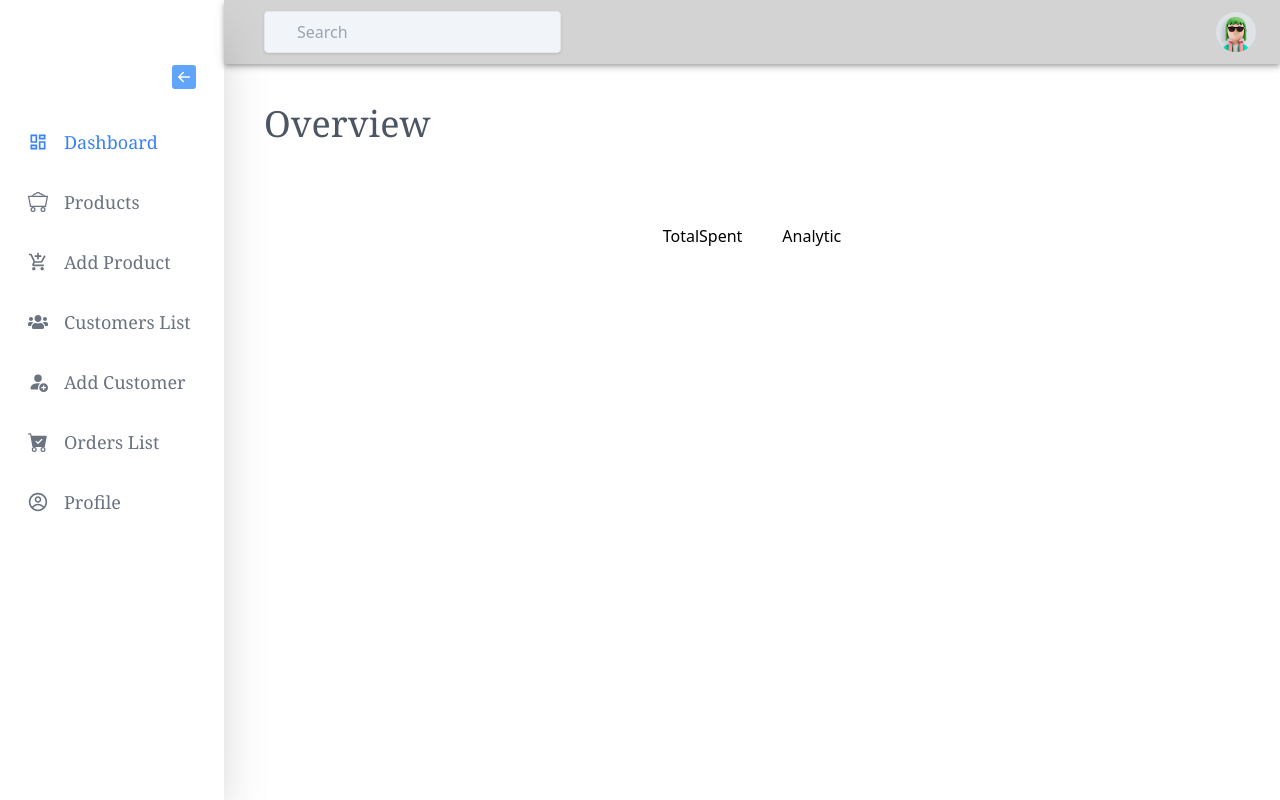
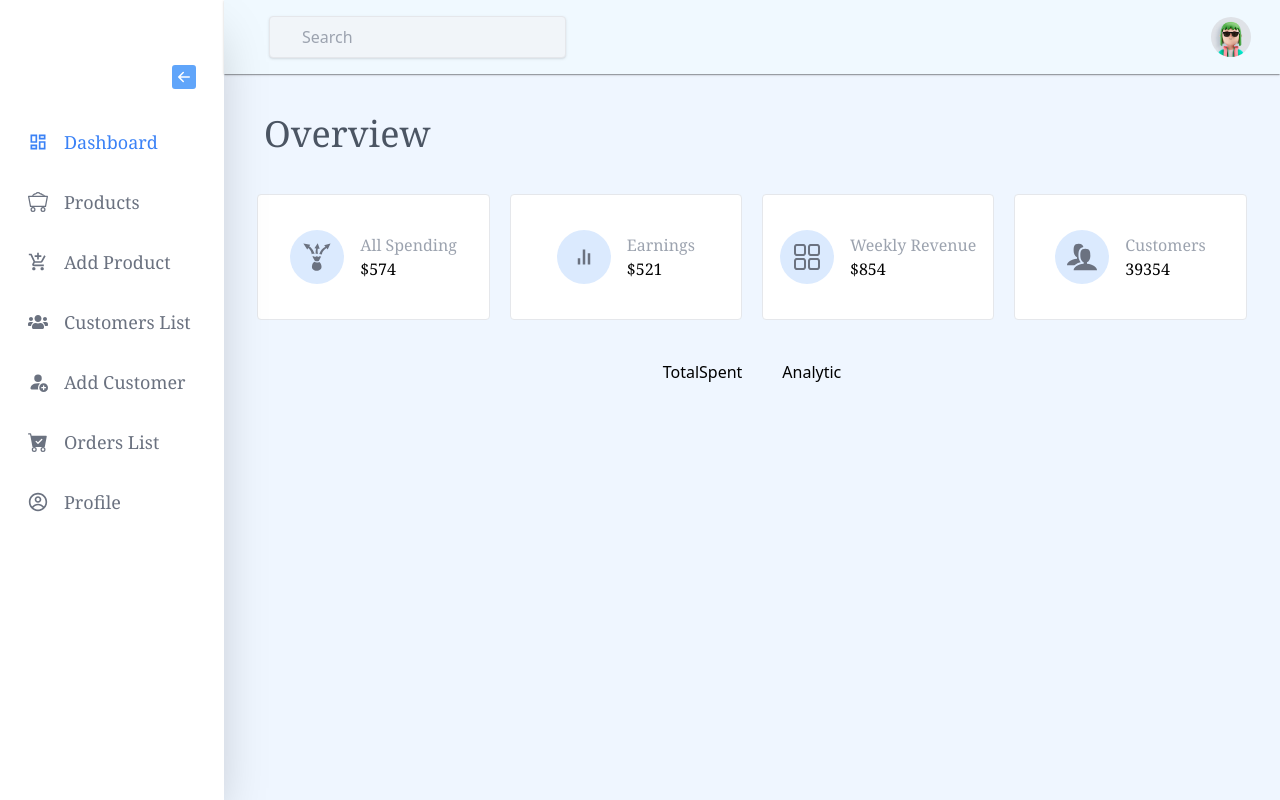
Before and after one commit to loknathsd/E-commerce-dashboard, a React (Create React App) app: page /dashboard in a window 1280 px wide. Built offline with nearby package versions, Linux system fonts and the light colour scheme.

Commit message:
card component done and some updates on navbar and sidebar

```diff
--- a/src/Layout/DashboardLayout.jsx
+++ b/src/Layout/DashboardLayout.jsx
@@ -7,7 +7,7 @@ const DashboardLayout = () => {
     return (
         <div className='flex'>
             <Sidebar />
-            <div className='w-full'>
+            <div className='w-full bg-blue-50'>
                 <Navbar />
                 <Outlet />
             </div>
--- a/src/components/Card/Card.jsx
+++ b/src/components/Card/Card.jsx
@@ -1,8 +1,13 @@
 import React from 'react';
 
-const Card = () => {
+const Card = ({dt}) => {
     return (
-        <div>
+        <div className='bg-white w-[22%] h-[126px] font-serif border border-gray-200 rounded flex justify-center gap-4 align-middle items-center'>
+            <p className='text-3xl text-gray-500  p-3 rounded-full  bg-blue-100 '>{dt.icon}</p>
+            <div>
+                <p className='text-gray-400 text-md '>{dt.title}</p>
+                <p>{dt.price}</p>
+            </div>
 
         </div>
     );
--- a/src/components/Navbar/Navbar.jsx
+++ b/src/components/Navbar/Navbar.jsx
@@ -25,7 +25,7 @@ function Navbar() {
   };
 
   return (
-    <AppBar position="static" style={{ background: 'lightgray'}}  >
+    <AppBar elevation={1} position="static"  style={{ background: '#f0f9ff',padding:'5px'}}  >
       <Container maxWidth="xl">
         <Toolbar disableGutters>
           <Typography
--- a/src/pages/Dashboard.jsx
+++ b/src/pages/Dashboard.jsx
@@ -3,11 +3,9 @@ import {GiExpense} from 'react-icons/gi'
 import {CgLoadbarSound} from 'react-icons/cg'
 import {RxDashboard} from 'react-icons/rx'
 import {ImUsers} from 'react-icons/im'
-import { Card } from '@mui/material';
 import TotalSpent from '../components/TotalSpent/TotalSpent';
 import Analytic from '../components/Analytic/Analytic';
-
-
+import Card from '../components/Card/Card';
 
 const data = [
     {   id:1,
```
